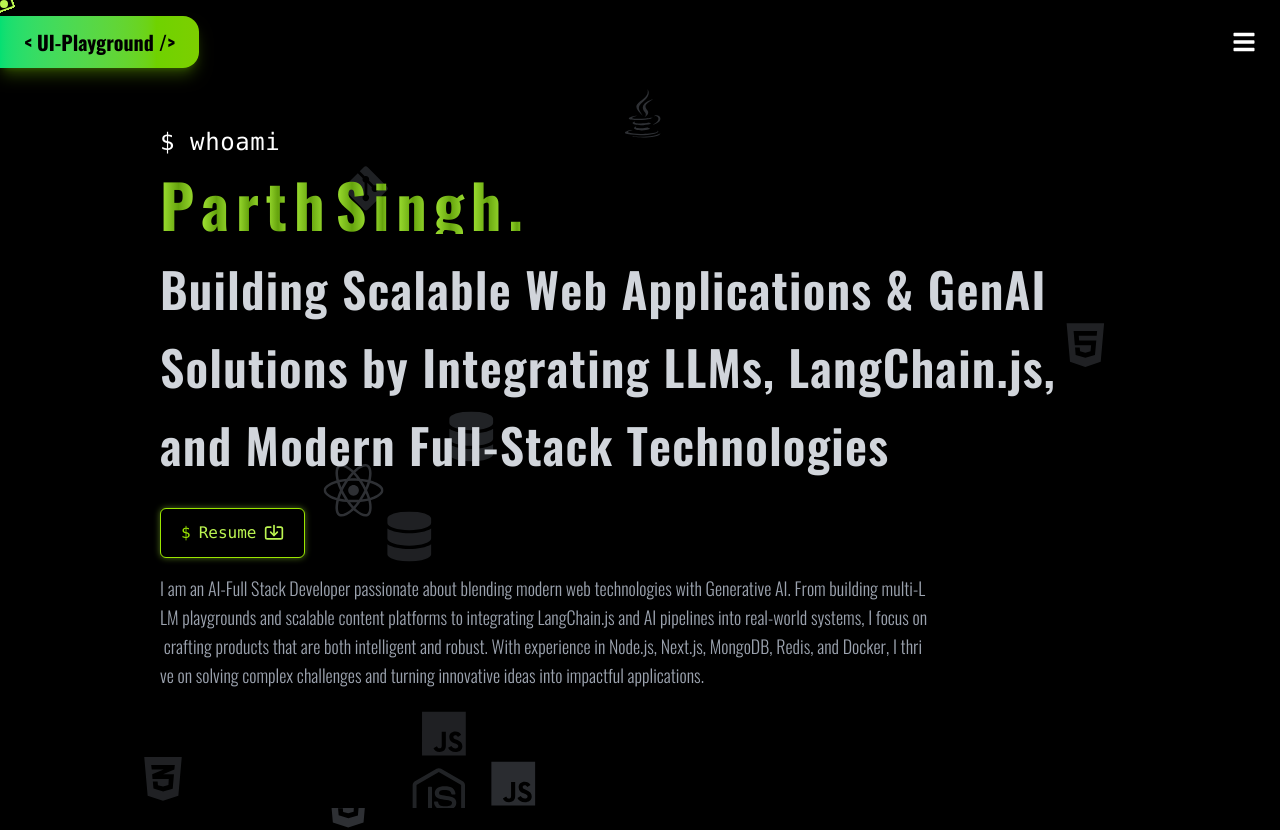
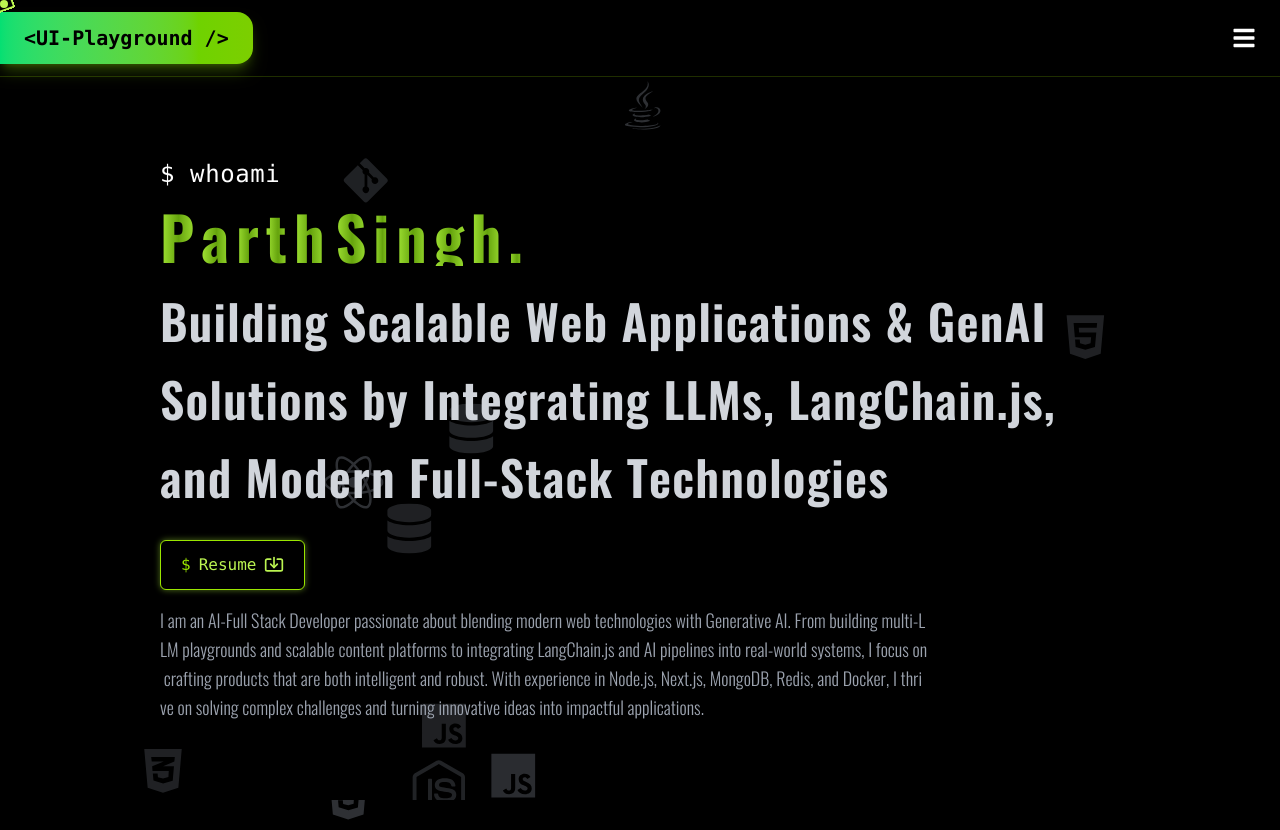
Before and after one commit to Parthsingh14/Portfolio, a React (Vite) app: page / in a window 1280 px wide. Shown: the top 830 px of the page. Built offline with nearby package versions, Linux system fonts and the light colour scheme.

Commit message:
Updation

```diff
--- a/src/components/CustomCursor.jsx
+++ b/src/components/CustomCursor.jsx
@@ -1,6 +1,8 @@
-import { useEffect, useRef } from "react";
+import { useEffect, useRef, useState } from "react";
 
 const CustomCursor = () => {
+  const [isDesktop, setIsDesktop] = useState(false);
+
   const mousePos = useRef({ x: 0, y: 0 });
   const dotPos = useRef({ x: 0, y: 0 });
   const squarePos = useRef({ x: 0, y: 0 });
@@ -9,6 +11,20 @@ const CustomCursor = () => {
   const squareRef = useRef(null);
 
   useEffect(() => {
+    // detect screen size
+    const checkDevice = () => {
+      setIsDesktop(window.innerWidth > 768); // >768px → desktop
+    };
+
+    checkDevice();
+    window.addEventListener("resize", checkDevice);
+
+    return () => window.removeEventListener("resize", checkDevice);
+  }, []);
+
+  useEffect(() => {
+    if (!isDesktop) return; // ❌ mobile pe kuch mat karo
+
     const handleMouseMove = (e) => {
       mousePos.current = { x: e.clientX, y: e.clientY };
     };
@@ -20,7 +36,7 @@ const CustomCursor = () => {
       dotPos.current.x += (mousePos.current.x - dotPos.current.x) * 0.4;
       dotPos.current.y += (mousePos.current.y - dotPos.current.y) * 0.4;
 
-      // Slower square follow (increased delay effect)
+      // Slower square follow (delayed)
       squarePos.current.x += (mousePos.current.x - squarePos.current.x) * 0.08;
       squarePos.current.y += (mousePos.current.y - squarePos.current.y) * 0.08;
 
@@ -29,7 +45,9 @@ const CustomCursor = () => {
         dotRef.current.style.transform = `translate3d(${dotPos.current.x}px, ${dotPos.current.y}px, 0)`;
       }
       if (squareRef.current) {
-        squareRef.current.style.transform = `translate3d(${squarePos.current.x - 12}px, ${squarePos.current.y - 12}px, 0) rotate(${Date.now() / 20}deg)`;
+        squareRef.current.style.transform = `translate3d(${
+          squarePos.current.x - 12
+        }px, ${squarePos.current.y - 12}px, 0) rotate(${Date.now() / 20}deg)`;
       }
 
       requestAnimationFrame(animate);
@@ -40,7 +58,9 @@ const CustomCursor = () => {
     return () => {
       window.removeEventListener("mousemove", handleMouseMove);
     };
-  }, []);
+  }, [isDesktop]);
+
+  if (!isDesktop) return null; // ❌ mobile pe return nothing
 
   return (
     <>
--- a/src/components/Hero.jsx
+++ b/src/components/Hero.jsx
@@ -17,7 +17,7 @@ function Hero() {
   return (
     <div className="relative">
       <FloatingIcons />
-      <section className="relative mt-2" id="home">
+      <section className="relative lg:top-10" id="home">
         <div className="flex flex-col items-start justify-center min-h-screen ml-5 md:ml-40 sm:ml-10">
           {/* Terminal style whoami */}
           <motion.p
--- a/src/components/Navbar.jsx
+++ b/src/components/Navbar.jsx
@@ -10,16 +10,14 @@ function Navbar() {
   const [isScrolled, setIsScrolled] = useState(false);
   const location = useLocation();
 
-  const isUIPlayground = location.pathname === "/ui-playground"; // ✅ direct route check
+  const isUIPlayground = location.pathname === "/ui-playground";
 
   const toggleMenu = () => {
     setIsOpen(!isOpen);
   };
 
   useEffect(() => {
-    const handleScroll = () => {
-      setIsScrolled(window.scrollY > 50);
-    };
+    const handleScroll = () => setIsScrolled(window.scrollY > 50);
 
     if (isOpen) {
       document.body.style.overflow = "hidden";
@@ -30,7 +28,7 @@ function Navbar() {
     window.addEventListener("scroll", handleScroll);
     return () => {
       window.removeEventListener("scroll", handleScroll);
-      document.body.style.overflow = "auto"; // Cleanup
+      document.body.style.overflow = "auto";
     };
   }, [isOpen]);
 
@@ -56,25 +54,25 @@ function Navbar() {
     <>
       <FloatingIcons />
       <nav
-        className={`fixed w-full pl-0 top-0 z-50 flex justify-between p-4 transition-all duration-300 ${
-          isScrolled ? "backdrop-blur-sm bg-black/50" : ""
+        className={`fixed w-full pl-0 top-0 z-50 flex justify-between items-center px-4 py-3 transition-all duration-300 border-b border-lime-400/20 font-mono ${
+          isScrolled ? "backdrop-blur-sm bg-black/50" : "bg-transparent"
         }`}
       >
-        {/* Left Button - Portfolio / UI-Playground */}
+        {/* Left Button */}
         <motion.div
           initial={{ x: -200, opacity: 0 }}
           animate={{ x: 0, opacity: 1 }}
           transition={{ type: "spring", stiffness: 100, delay: 0.2 }}
-          className="relative inline-flex items-center justify-center lg:px-6 lg:py-3 md:px-5 md:py-2.5 sm:px-4 sm:py-2 bg-gradient-to-r from-green-400 to-lime-500 text-black font-bold rounded-r-2xl text-sm sm:text-base md:text-lg lg:text-xl shadow-lg shadow-lime-500/30 hover:shadow-lime-500/50 hover:-translate-y-0.5 transform transition duration-300 ease-in-out overflow-hidden"
+          className="relative inline-flex items-center justify-center px-4 sm:px-6 py-2 sm:py-3 bg-gradient-to-r from-green-400 to-lime-500 text-black font-bold rounded-r-xl sm:rounded-r-2xl text-sm sm:text-lg lg:text-xl shadow-lg shadow-lime-500/30 hover:shadow-lime-500/50 hover:-translate-y-0.5 transform transition duration-300 ease-in-out overflow-hidden"
         >
           <Link to={isUIPlayground ? "/" : "/ui-playground"}>
-            <span className="relative z-10 px-2 lg:px-0 hover:text-white transition duration-300 ease-in-out">
-              {isUIPlayground ? "<Portfolio />" : "< UI-Playground />"}
+            <span className="relative z-10 hover:text-white transition duration-300 ease-in-out">
+              {isUIPlayground ? "<Portfolio />" : "<UI-Playground />"}
             </span>
           </Link>
         </motion.div>
 
-        {/* Right Menu (Hide when on UI-Playground) */}
+        {/* Right Menu Toggle */}
         {!isUIPlayground && (
           <motion.button
             onClick={toggleMenu}
@@ -101,20 +99,22 @@ function Navbar() {
               variants={containerVariants}
               className="fixed inset-0 flex flex-col items-center justify-center bg-black/95 backdrop-blur-sm z-40"
             >
-              <ul className="space-y-8 text-center">
+              <ul className="space-y-6 sm:space-y-8 text-center">
                 {LINKS.map((link) => (
                   <motion.li
                     key={link.id}
                     variants={linkVariants}
-                    whileHover={{ scale: 1.05, color: "rgb(163, 230, 53)" }}
+                    whileHover={{ scale: 1.05 }}
                     whileTap={{ scale: 0.95 }}
                   >
                     <a
                       href={`#${link.id}`}
                       onClick={toggleMenu}
-                      className="block text-4xl md:text-5xl font-medium uppercase tracking-wide text-white hover:text-lime-300 px-4 py-2 transition-colors"
+                      className="group relative block text-2xl sm:text-4xl md:text-5xl font-medium uppercase tracking-wider text-white px-4 py-2 transition-all"
                     >
+                      <span className="text-lime-300 pr-2">$</span>
                       {link.name}
+                      <span className="absolute left-0 bottom-0 w-0 h-0.5 bg-lime-300 transition-all group-hover:w-full"></span>
                     </a>
                   </motion.li>
                 ))}
--- a/src/index.css
+++ b/src/index.css
@@ -1,8 +1,9 @@
 @import url('https://fonts.googleapis.com/css2?family=Oswald:wght@200..700&family=Poppins:ital@1&display=swap');
+@import url('https://fonts.googleapis.com/css2?family=Bubblegum+Sans&family=Oswald:wght@200..700&family=Poppins:ital@1&family=Varela+Round&display=swap');
 @import "tailwindcss";
 
 :root{
-    font-family: "Oswald", sans-serif;
+    font-family: "Oswald", sans-serif;/*font-family: 'Varela Round', sans-serif;*/
     background-color: #000000;
     scroll-behavior: smooth;
 }
```
